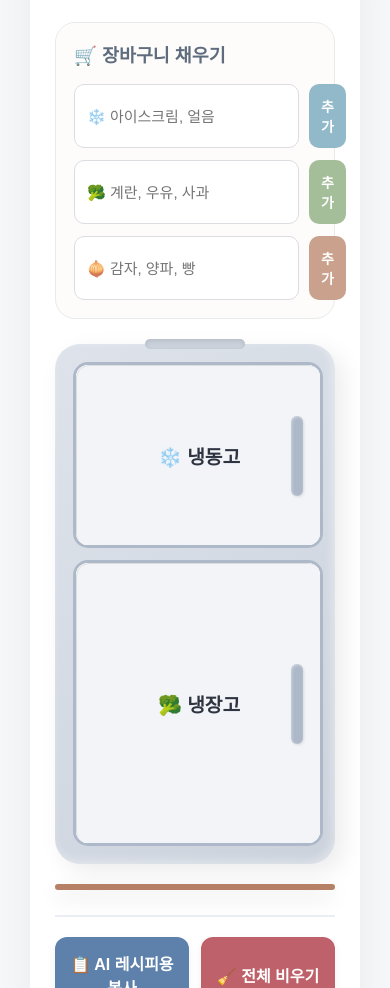
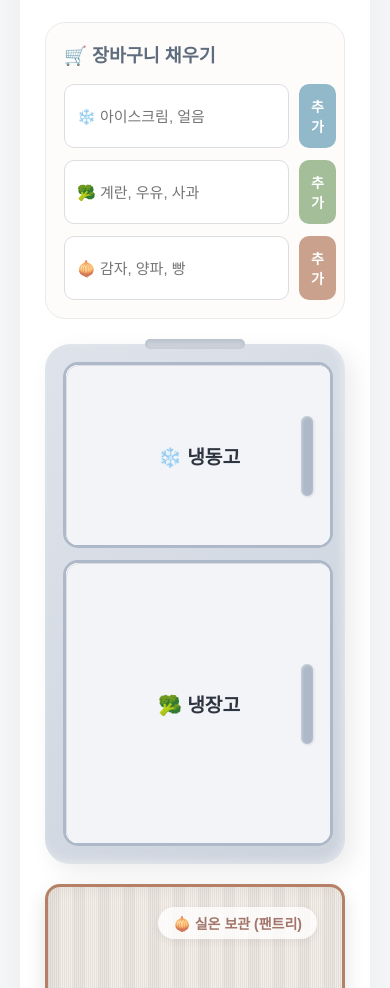
Before and after one commit to sjjeon126/my-fridge, a plain HTML site: page index.html in a window 390 px wide. Shown: the part 112-1100 px from the top of the page. Drawn offline with Linux system fonts and the light colour scheme.

Commit message:
Update index.html

```diff
--- a/index.html
+++ b/index.html
@@ -7,21 +7,19 @@
 <style>
   /* --- 디자인 콘셉트: Modern Skeuomorphism --- */
   :root {
-    --bg-color: #f7f8fa; /* 차분하고 밝은 바탕 */
-    --app-width: 680px;
+    --bg-color: #f7f8fa;
+    /* PC에서 더 시원하게 보이도록 최대 너비를 넓혔습니다 */
+    --app-width: 760px;
 
-    /* 주재료 색상 (북유럽풍 톤다운 컬러) */
     --fridge-metal: #dee3eb;
     --fridge-dark: #cbd2dc;
     --door-color: #f2f4f7;
     --border-color: #adb9c9;
 
-    /* 팬트리 주재료 색상 */
-    --curtain-color: #f4eee7; /* linen beige */
+    --curtain-color: #f4eee7;
     --curtain-shadow: rgba(0,0,0,0.08);
     --pantry-wicker: #ca9876;
 
-    /* 텍스트 색상 */
     --text-primary: #2e3440;
     --text-secondary: #5e6c7e;
   }
@@ -31,27 +29,26 @@
     display: flex;
     justify-content: center;
     align-items: flex-start;
-    padding: 30px;
+    padding: 30px 20px;
     background-color: var(--bg-color);
     margin: 0;
     min-height: 100vh;
   }
 
-  /* 앱 전체 프레임 (마치 아이패드 화면처럼) */
   .app-frame {
     width: 100%;
     max-width: var(--app-width);
     background: #ffffff;
-    border-radius: 40px; /* 아주 둥글게 */
-    box-shadow: 0 20px 50px rgba(0,0,0,0.06); /* 부드러운 그림자 */
+    border-radius: 40px;
+    box-shadow: 0 20px 50px rgba(0,0,0,0.06);
     overflow: hidden;
     padding: 25px;
     display: flex;
     flex-direction: column;
     gap: 25px;
+    box-sizing: border-box;
   }
 
-  /* 헤더 디자인 */
   .app-header {
     text-align: center;
     padding-bottom: 15px;
@@ -64,7 +61,7 @@
     margin: 0;
   }
 
-  /* --- 1. 입력부 디자인: 깔끔한 체크리스트 콘셉트 --- */
+  /* --- 1. 입력부 디자인 --- */
   .input-section {
     background: #fdfcfa;
     border: 1px solid #eaeaea;
@@ -111,41 +108,42 @@
     transition: opacity 0.2s;
   }
 
-  /* 버튼 색상 (파스텔 톤다운) */
-  .btn-freezer { background-color: #92b9ca; } /* icy blue */
-  .btn-fridge { background-color: #a4be9a; }  /* grassy green */
-  .btn-basket { background-color: #caa18d; }  /* terracotta */
+  .btn-freezer { background-color: #92b9ca; }
+  .btn-fridge { background-color: #a4be9a; }
+  .btn-basket { background-color: #caa18d; }
   .input-group button:hover { opacity: 0.8; }
 
-  /* --- 2 & 3. 저장 공간 좌우 배치 래퍼 --- */
+  /* --- 2 & 3. 저장 공간 좌우 배치 래퍼 (반응형 핵심!) --- */
   .storage-wrapper {
     display: flex;
     gap: 20px;
     align-items: stretch;
+    flex-direction: row; /* 기본은 PC용 좌우 배치 */
   }
 
-  /* 반응형 설정 (좁은 화면에선 위아래로) */
-  @media (max-width: 600px) {
+  /* ✨ 스마트폰/작은 테블릿용 미디어 쿼리 (가로 768px 이하일 때 작동) ✨ */
+  @media (max-width: 768px) {
     .storage-wrapper {
-      flex-direction: column;
+      flex-direction: column; /* 위아래로 쌓이게 변경! */
+    }
+    .pantry-wrapper {
+      min-height: 280px; /* 위아래로 배치될 때 팬트리 높이 확보 */
     }
   }
 
-  /* --- 2. 냉장고 본체 디자인: Modern Skeuomorphism --- */
+  /* --- 2. 냉장고 본체 디자인 --- */
   .fridge-container {
     flex: 1;
     display: flex;
     flex-direction: column;
     gap: 12px;
     perspective: 1200px;
-    /* 냉장고 외벽 메탈릭 질감 */
     background: linear-gradient(135deg, var(--fridge-metal) 0%, var(--fridge-dark) 100%);
     padding: 18px;
-    border-radius: 25px; /* 냉장고도 둥글게 */
+    border-radius: 25px;
     box-shadow: 8px 8px 25px rgba(0,0,0,0.08), inset -3px -3px 10px rgba(255,255,255,0.4);
     position: relative;
   }
-  /* 냉장고 상단 장식 (브랜드 로고가 있을 것 같은 곳) */
   .fridge-container::before {
     content: '';
     position: absolute;
@@ -171,7 +169,7 @@
   .freezer { height: 180px; }
   .fridge { height: 280px; }
 
-  /* --- 3. 실온 보관 팬트리 디자인: Linen Fabric --- */
+  /* --- 3. 실온 보관 팬트리 디자인 --- */
   .pantry-container {
     flex: 1;
     display: flex;
@@ -181,7 +179,6 @@
     position: relative;
     width: 100%;
     height: 100%;
-    /* 팬트리 외벽 (Wicker 바스켓 질감) */
     border: 3px solid #b58066;
     border-radius: 15px;
     background:
@@ -190,12 +187,11 @@
       linear-gradient(315deg, var(--pantry-wicker) 25%, transparent 25%),
       linear-gradient(45deg, var(--pantry-wicker) 25%, transparent 25%);
     background-size: 20px 20px;
-    background-color: #b58066; /* base */
+    background-color: #b58066;
     box-shadow: 0 8px 20px rgba(0,0,0,0.12), inset 0 5px 15px rgba(0,0,0,0.1);
     overflow: hidden;
   }
 
-  /* 패브릭 커튼 (더 부드러운 linen fabric 효과) */
   .pantry-curtain {
     position: absolute;
     top: 0;
@@ -203,7 +199,6 @@
     width: 100%;
     height: 100%;
     background: var(--curtain-color);
-    /* 커튼 주름 효과 */
     background-image:
       linear-gradient(to right, rgba(0,0,0,0.06) 1px, transparent 1px),
       linear-gradient(to right, rgba(0,0,0,0.03) 12px, rgba(255,255,255,0.04) 12px);
@@ -212,17 +207,15 @@
     cursor: pointer;
     z-index: 20;
     transform-origin: left;
-    transition: transform 0.8s cubic-bezier(0.4, 0, 0.2, 1); /* 아주 부드럽게 */
+    transition: transform 0.8s cubic-bezier(0.4, 0, 0.2, 1);
   }
 
-  /* 커튼이 열렸을 때 (bunched up 효과 강화) */
   .pantry-curtain.open {
-    transform: scaleX(0.12) skewY(-2deg); /* 더 좁게 bunched up */
+    transform: scaleX(0.12) skewY(-2deg);
     opacity: 0.95;
-    box-shadow: 10px 0 20px rgba(0,0,0,0.15); /* 열린 커튼 그림자 */
+    box-shadow: 10px 0 20px rgba(0,0,0,0.15);
   }
 
-  /* 커튼 라벨 디자인 */
   .curtain-label {
     position: absolute;
     top: 20px;
@@ -239,7 +232,7 @@
   }
   .pantry-curtain.open .curtain-label { opacity: 0; }
 
-  /* --- 공통 문 디자인: 부드러운 손잡이 질감 --- */
+  /* --- 공통 문 디자인 --- */
   .door {
     position: absolute;
     top: 0;
@@ -250,7 +243,7 @@
     border: 1px solid #dcdde1;
     border-radius: 13px;
     transform-origin: left;
-    transition: transform 0.6s cubic-bezier(0.4, 0, 0.2, 1); /* 아주 부드럽게 */
+    transition: transform 0.6s cubic-bezier(0.4, 0, 0.2, 1);
     display: flex;
     align-items: center;
     justify-content: center;
@@ -261,7 +254,6 @@
     z-index: 10;
     user-select: none;
   }
-  /* 손잡이 (그립감이 느껴지는 매트한 질감) */
   .door::after {
     content: '';
     position: absolute;
@@ -274,9 +266,9 @@
     border-radius: 6px;
     box-shadow: inset 1px 1px 3px rgba(255,255,255,0.4), 1px 1px 3px rgba(0,0,0,0.1);
   }
-  .door.open { transform: rotateY(-118deg); } /* 문 열림 */
+  .door.open { transform: rotateY(-118deg); }
 
-  /* --- 내부 재료 디자인: 신선한 채소 박스 콘셉트 --- */
+  /* --- 내부 재료 디자인 --- */
   .contents {
     position: absolute;
     top: 0;
@@ -293,13 +285,11 @@
     background-color: #ffffff;
     z-index: 5;
   }
-  /* 팬트리 내부 재료 (투명하게 Wicker 질감 보임) */
   .pantry-wrapper .contents {
     background: transparent;
     padding: 20px;
   }
 
-  /* 아이템 태그 (더 둥글고 앱스럽게) */
   .item {
     padding: 8px 16px;
     border-radius: 20px;
@@ -318,18 +308,13 @@
     transform: translateY(-2px) scale(1.02);
     opacity: 0.8;
   }
-  .item.confirm-delete {
-    opacity: 0.6;
-    text-decoration: line-through;
-  }
 
-  /* 칸별 아이템 색상 (파스텔 톤다운) */
   .freezer .item { background: #e6f0f3; color: #5a8e9e; border: 1px solid #d9e7ea; }
   .fridge .item { background: #eff3ea; color: #6d8e64; border: 1px solid #e1e9db; }
   .pantry-wrapper .item { background: #f3efea; color: #a3756a; border: 1px solid #ede4db; }
   .item-count { font-size: 11px; background: white; padding: 2px 7px; border-radius: 12px; color: #888; border: 1px solid #eee; }
 
-  /* --- 푸터 버튼 디자인: 플랫하지만 입체적인 액션 버튼 --- */
+  /* --- 푸터 버튼 디자인 --- */
   .app-footer {
     display: flex;
     gap: 12px;
@@ -354,9 +339,9 @@
   }
   .btn-action:active { transform: translateY(1px); }
 
-  .btn-copy { background-color: #5e81ac; } /* AI 파란색 */
+  .btn-copy { background-color: #5e81ac; }
   .btn-copy:hover { background-color: #4c566a; }
-  .btn-clear { background-color: #bf616a; } /* 비우기 빨간색 */
+  .btn-clear { background-color: #bf616a; }
   .btn-clear:hover { background-color: #d08770; }
 
 </style>
@@ -426,7 +411,6 @@
     let inventory = { freezer: [], fridge: [], pantry: [] };
 
     window.onload = function() {
-      // 로컬 스토리지 키 값 변경 (새로운 디자인으로 다시 시작)
       const savedData = localStorage.getItem('mySmartFridge_Final_v2');
       if (savedData) {
         inventory = JSON.parse(savedData);
@@ -445,7 +429,6 @@
       return '📦';
     }
 
-    // ✨ 통합 열고 닫기 함수 (문과 커튼 공용, 부드러운 애니메이션 지원)
     function toggleElement(element) {
       element.classList.toggle('open');
     }
@@ -483,7 +466,6 @@
         const countSpan = item.count > 1 ? `<span class="item-count">x${item.count}</span>` : '';
         itemDiv.innerHTML = `${item.emoji} ${item.name} ${countSpan}`;
 
-        // 아이템 클릭 시 삭제 (삭제 확인 힌트 제공)
         itemDiv.onclick = function() {
           if (confirm(`${item.name}을(를) 꺼낼까요?`)) {
             removeItem(type, item.name);
```
